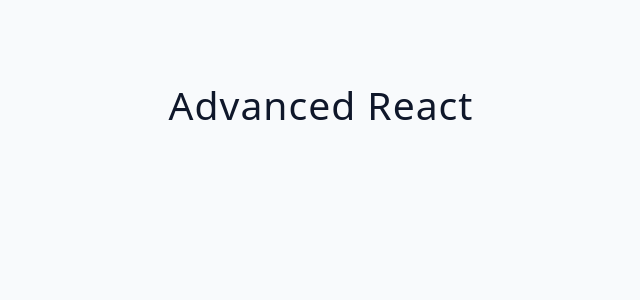
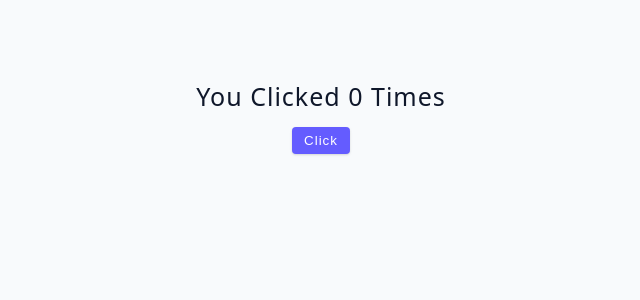
Before and after one commit to fpodsiadly/03-advanced-react, a React (Vite) app: page / in a window 1280 px wide. Shown: the top 300 px of the page, without its empty margins (319-959 px from the left). Built offline with nearby package versions, Linux system fonts and the light colour scheme.

Commit message:
setState error and basic count

```diff
--- a/src/App.jsx
+++ b/src/App.jsx
@@ -1,7 +1,10 @@
+import Starter from './tutorial/01-useState/starter/02-useState-basics';
+import Final from './tutorial/01-useState/final/01-error-example';
+
 function App() {
   return (
     <div className='container'>
-      <h2>Advanced React</h2>
+      <Starter />
     </div>
   );
 }
--- a/src/tutorial/01-useState/starter/02-useState-basics.jsx
+++ b/src/tutorial/01-useState/starter/02-useState-basics.jsx
@@ -1,5 +1,26 @@
+import { useState } from 'react';
+
 const UseStateBasics = () => {
-  return <h2>useState basics</h2>;
+  // console.log(useState(1));
+  // console.log(useState('jo koy'));
+  // const value = useState('hello')[0];
+  // const func = useState('hello')[1];
+  // console.log(value);
+  // console.log(func);
+
+  const [count, setCount] = useState(0);
+  const handleClick = () => {
+    setCount(count + 1);
+  };
+
+  return (
+    <div>
+      <h4>You clicked {count} times</h4>
+      <button type='button' className='btn' onClick={handleClick}>
+        click
+      </button>
+    </div>
+  );
 };
 
 export default UseStateBasics;
```
Also changed, not shown: src/tutorial/01-useState/starter/01-error-example.jsx (+17 -1 lines).
